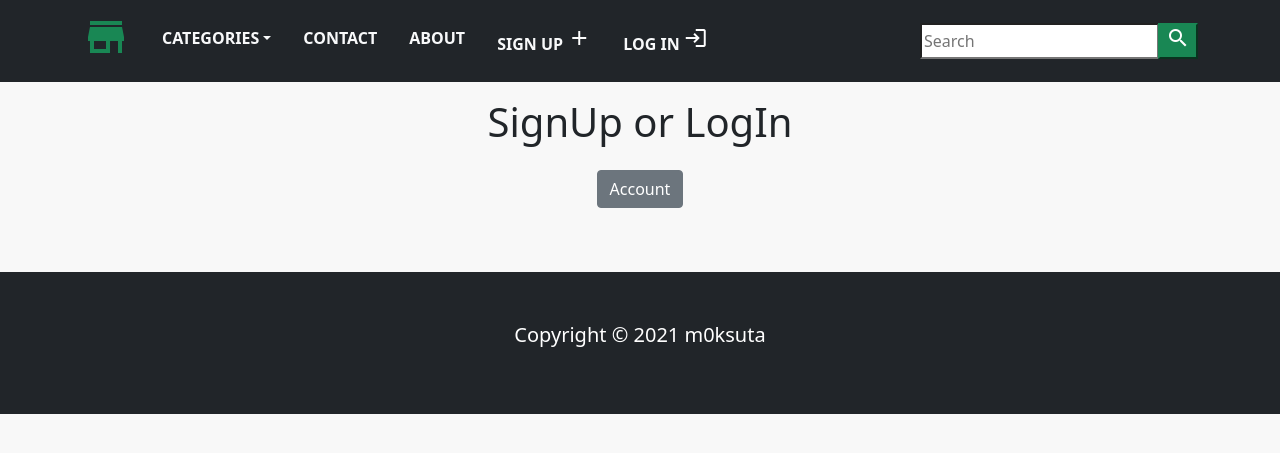
After one commit to m0ksuta/ecommerce-project, a Django app: template shop/templates/order.html in a window 1280 px wide. The commit adds this page. Shown: the top 453 px of the page. Run offline with Django 3.2, Linux system fonts and the light colour scheme; the template is opened without the code that fills it, so the values that code supplies are empty; parts of the project's set-up code (start-up, migrations or seed data) failed here and were passed over; some libraries are stand-ins or nearby versions.

Commit message:
Add order page

```diff
--- a/shop/templates/navbar.html
+++ b/shop/templates/navbar.html
@@ -47,13 +47,16 @@ menu
            {% endif %}
 
 
-           {% if item_count > 0 %}
+           {% if item_count > 0 and request.user.is_authenticated and request.user.first_name %}
            <li class="nav-item">
                <a class="nav-link text-uppercase fw-bold px-3 text-light" href="{% url 'cart_detail' %}">
                 <i class="material-icons cart-icon text-white">shopping_cart</i>({{ item_count }})
                </a>
            </li>
+
            {% endif %}
+
+
         </ul>
 
        <form class="form-inline" action="">
--- /dev/null
+++ b/shop/templates/order.html
@@ -0,0 +1,65 @@
+{% extends 'base.html' %}
+
+{% load static %}
+
+{% load crispy_forms_tags %}
+
+{% block title %}Order{% endblock %}
+
+
+{% block content %}
+
+    <div class="container">
+
+
+
+    	<div class="text-center mx-auto pt-3">
+    	{% if request.user.is_authenticated and request.user.first_name %}
+
+    		<h2 class="product_title">
+    			Make your order
+    		</h2>
+    		<br>
+
+    	</div>
+    	<div class="mx-auto text-center">
+    		<form class="">
+                <div class="row mx-auto pb-2">
+    	    		<input type="text" placeholder="First name" class="col-sm-12 col-md-12
+    	    		col-lg-6 mx-auto text-center p-1">
+                </div>
+                <div class="row mx-auto pb-2">
+                    <input type="text" placeholder="Last name" class="col-sm-12 col-md-12
+    	    		col-lg-6 mx-auto text-center p-1">
+                </div>
+                <div class="row mx-auto pb-2">
+                    <input type="text" placeholder="address" class="col-sm-12 col-md-12
+    	    		col-lg-6 mx-auto text-center p-1">
+                </div>
+                <div class="row mx-auto pb-2">
+                    <input type="text" placeholder="post index" class="col-sm-12 col-md-12
+    	    		col-lg-6 mx-auto text-center p-1">
+                </div>
+                <div class="row mx-auto pb-2">
+                    <input type="text" placeholder="email" class="col-sm-12 col-md-12
+    	    		col-lg-6 mx-auto text-center p-1">
+                </div>
+                <p>Total cost: <strong>${{ total }}</strong></p>
+                <button type="submit" class="btn btn-secondary mx-3 my-3">
+                    ORDER
+                </button>
+                <a href="{% url 'cart_detail' %}" class="btn btn-secondary mx-3 my-3" style="text-decoration: none;">
+                    	CANCEL
+                </a>
+    		</form>
+    	{% else %}
+    		<h1>SignUp or LogIn</h1>
+    		<a href="{% url 'login' %}"class="btn btn-secondary mx-3 my-3" style="text-decoration: none;">Account</a>
+    	{% endif %}
+    	</div>
+
+
+
+    </div>
+
+{% endblock %}
--- a/shop/templates/product.html
+++ b/shop/templates/product.html
@@ -22,7 +22,7 @@
             {% if product.stock <= 0 %}
             <p class="text-justify product_text"></p>
             {% else %}
-            <a href="{% url 'add_cart' product.id %}">Add To Cart</a>
+            <a href="{% if request.user.is_authenticated and request.user.first_name %}{% url 'add_cart' product.id %}{% else %}{% url 'login' %}{% endif %}">Add To Cart</a>
             {% endif %}
         </div>
     </div>
--- a/shop/urls.py
+++ b/shop/urls.py
@@ -12,5 +12,6 @@ urlpatterns = [
     path('account/create/', views.sign_up_view, name='signup'),
     path('account/login/', views.login_view, name='login'),
     path('account/signout/', views.sign_out_view, name='signout'),
+    path('order/', views.order_view, name='order'),
 
 ]
--- a/shop/views.py
+++ b/shop/views.py
@@ -122,3 +122,12 @@ def login_view(request):
 def sign_out_view(request):
     logout(request)
     return redirect('login')
+
+
+def order_view(request, total=0, counter=0):
+    cart = Cart.objects.get(cart_id=_cart_id(request))
+    cart_items = CartItem.objects.filter(cart=cart, active=True)
+    for cart_item in cart_items:
+        total += (cart_item.product.price * cart_item.quantity)
+        counter += cart_item.quantity
+    return render(request, 'order.html', dict(total=total, counter=counter))
```
Also changed, not shown: shop/templates/cart.html (+9 -1 lines).
